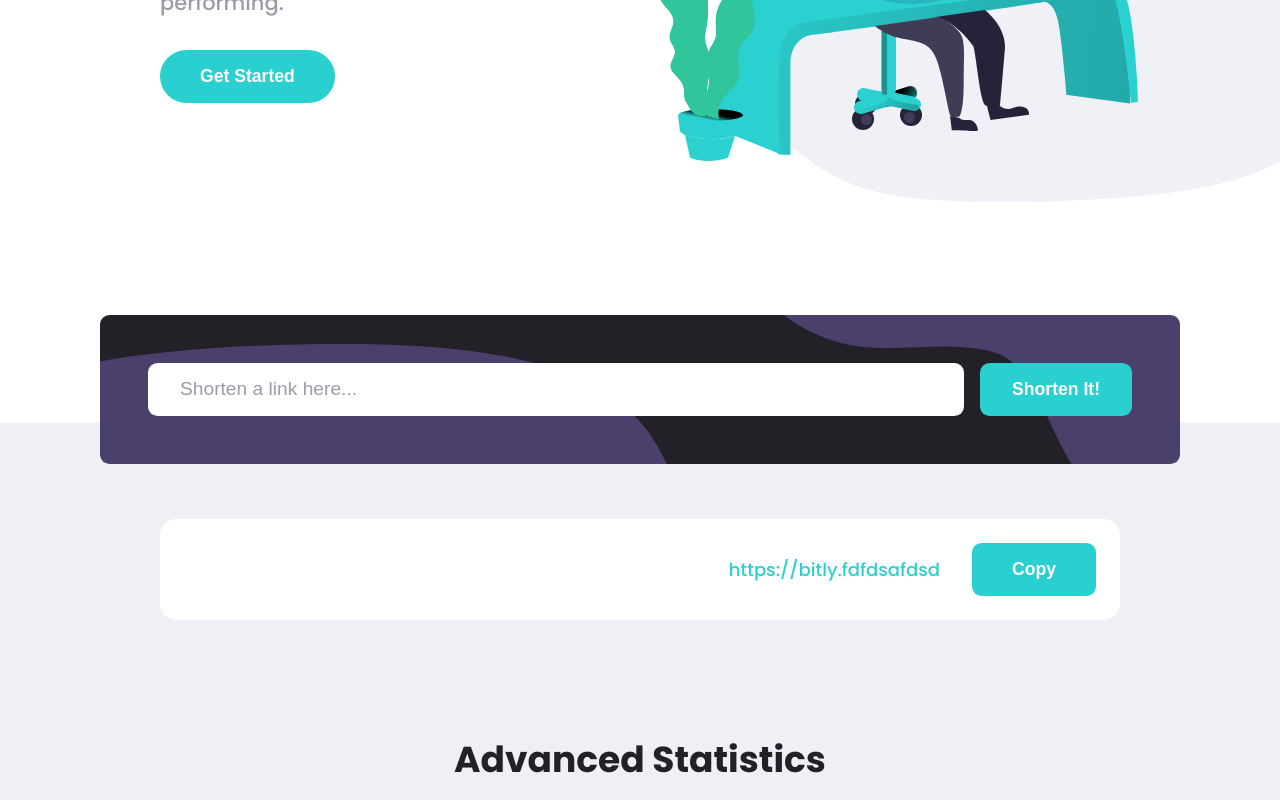
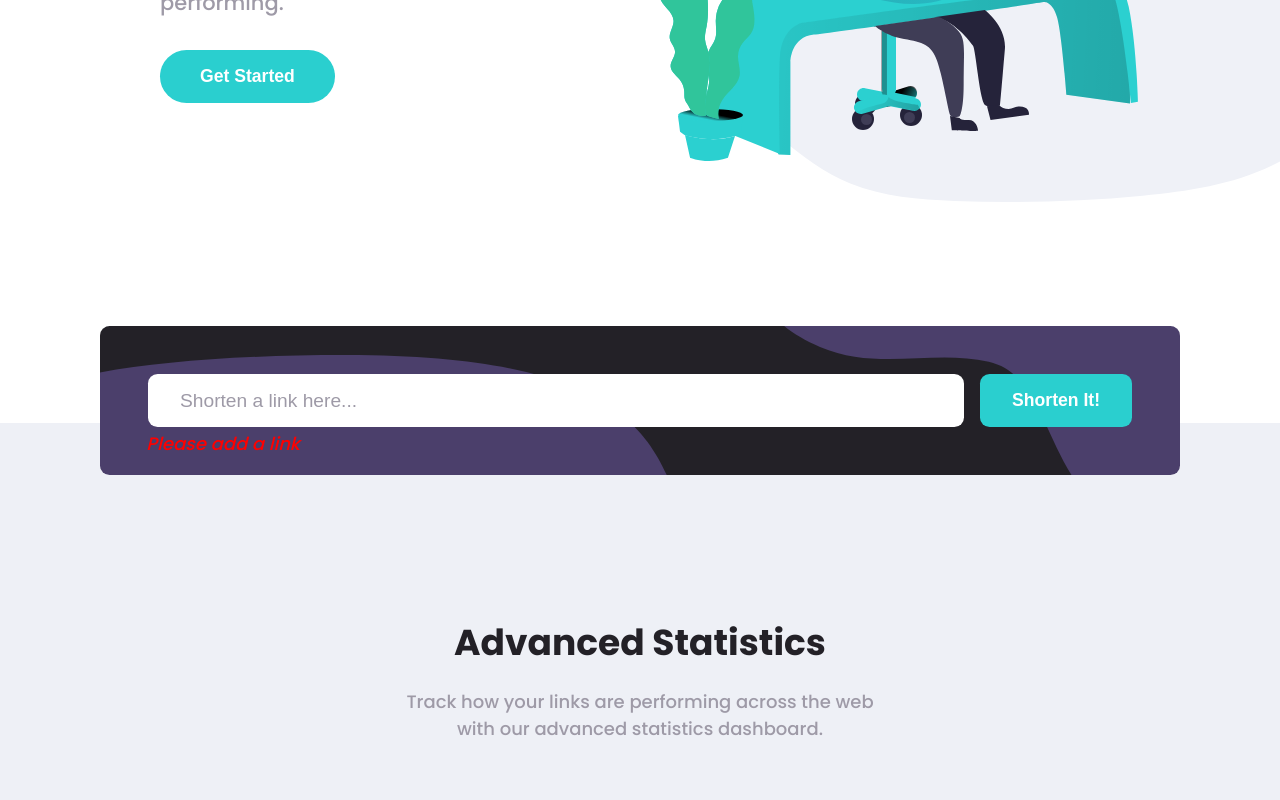
Before and after one commit to slekstut/url-shortening-api-master, a Vue app: page / in a window 1280 px wide. Both pictures are taken after a click on the button "Shorten It!". Shown: the part 436-1236 px from the top of the page. Built offline with nearby package versions, Linux system fonts and the light colour scheme.

Commit message:
error msg styled

```diff
--- a/src/views/About.vue
+++ b/src/views/About.vue
@@ -13,9 +13,9 @@
               >Shorten it!</ShortenBtn
             >
           </div>
-          <div class="error-msg">
-            <p>Please add a link</p>
-          </div>
+        </div>
+        <div class="error-msg" v-if="error">
+          <p>Please add a link</p>
         </div>
       </div>
       <div v-for="(url, index) in urlList" :key="index">
@@ -96,12 +96,16 @@ export default {
     return {
       urlValue: "",
       urlList: [],
+      error: false,
     };
   },
   methods: {
     shortenUrl() {
+      if (!this.urlValue) {
+        return (this.error = true);
+      }
       this.urlList.push(this.urlValue);
-      this.urlValue = '';
+      this.urlValue = "";
     },
   },
 };
@@ -119,7 +123,7 @@ export default {
     margin: 0 auto;
     padding-bottom: 2rem;
     .shortener-container {
-      max-height: 10rem;
+      max-height: 15rem;
       max-width: 67.5rem;
       background-image: url("../assets/images/bg-shorten-desktop.svg");
       background-repeat: no-repeat;
@@ -129,6 +133,7 @@ export default {
       margin-bottom: 2rem;
       border-radius: 0.6rem;
       display: flex;
+      flex-direction: column;
       justify-content: center;
       align-items: center;
       z-index: 0;
@@ -136,12 +141,21 @@ export default {
       top: -10%;
       left: 0;
       right: 0;
+      .error-msg {
+        margin: 0;
+        padding: 0;
+        color: red;
+        position: absolute;
+        left: 5%;
+        bottom: 0;
+        transform: translate(-5%, 0);
+        text-align: left;
+        font-style: italic;
+      }
       .shortener-wrapper {
         padding: 3rem;
         width: 100%;
-        .error-msg {
-          display: none;
-        }
+
         .input-link {
           display: flex;
           flex-wrap: nowrap;
```
